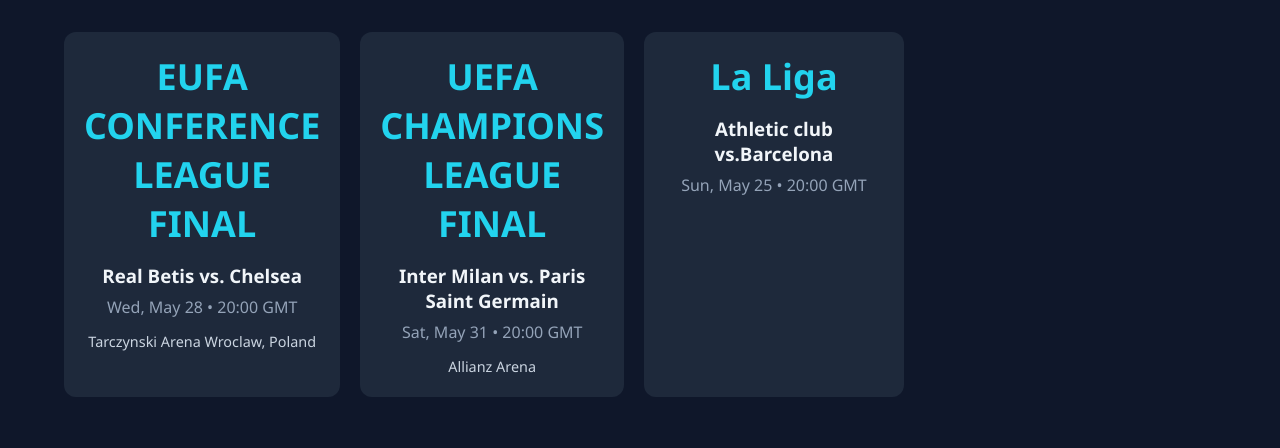
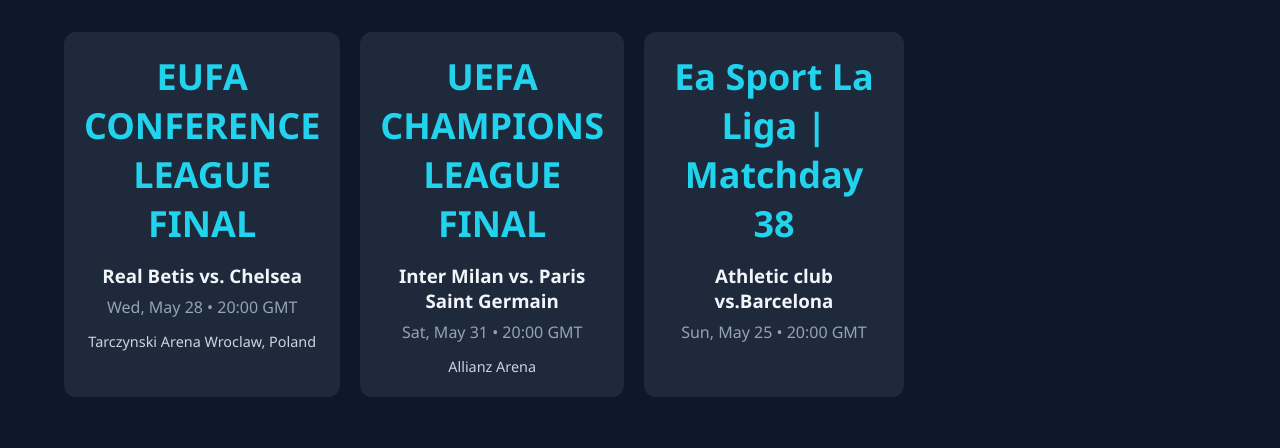
Before and after one commit to unknownalien28/FOOTBALL-LIVE-UPDATES, a plain HTML site: page index.html in a window 1280 px wide. Shown: the part 687-1135 px from the top of the page. Drawn offline with Linux system fonts and the light colour scheme.

Commit message:
Update index.html

```diff
--- a/index.html
+++ b/index.html
@@ -166,7 +166,7 @@
       </div>
       <div class="match-card">
 
-      <h2>La Liga</h2>
+      <h2>Ea Sport La Liga | Matchday 38</h2>
         <h3>Athletic club vs.Barcelona</h3>
         <time>Sun, May 25 • 20:00 GMT</time>
         <span></span>
```
